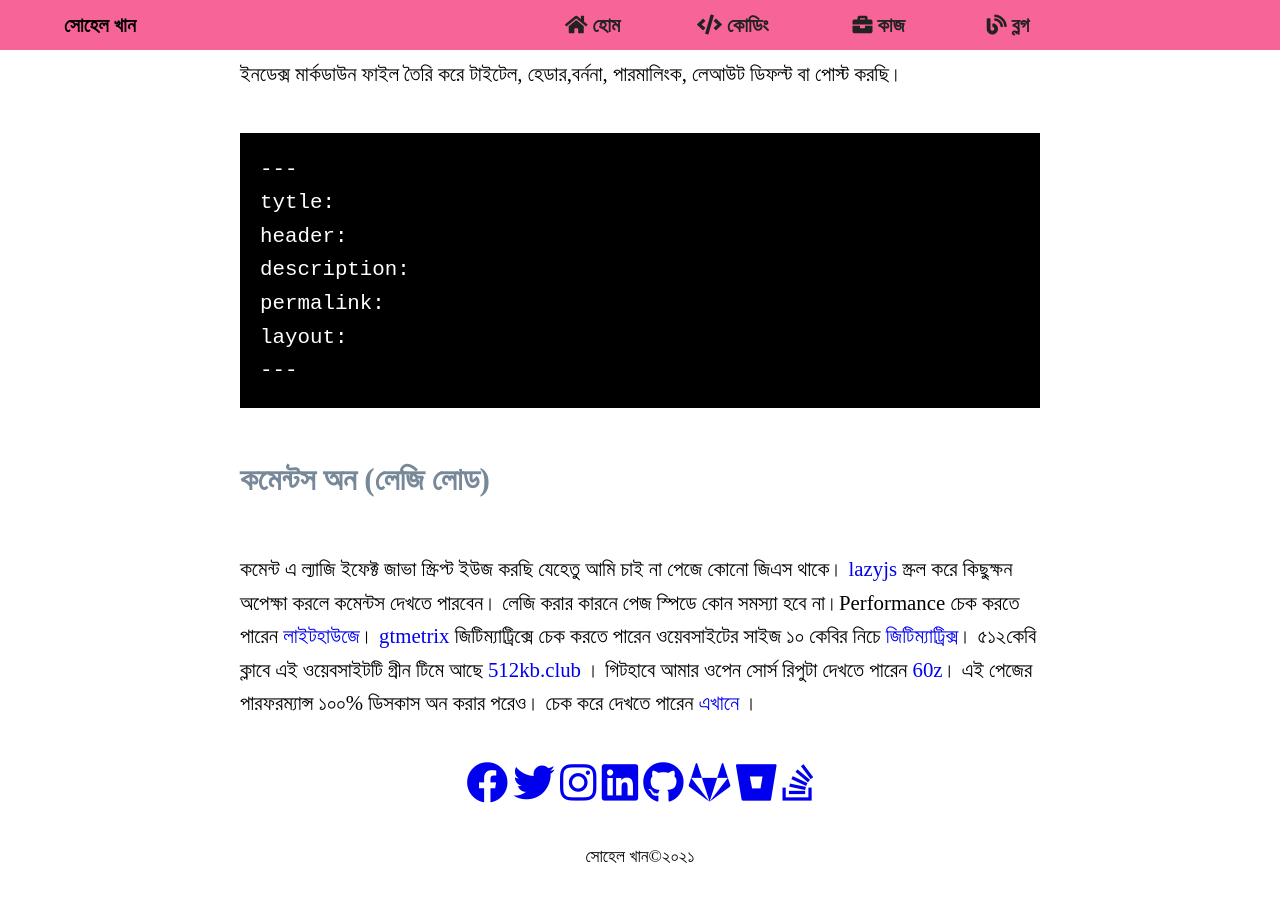
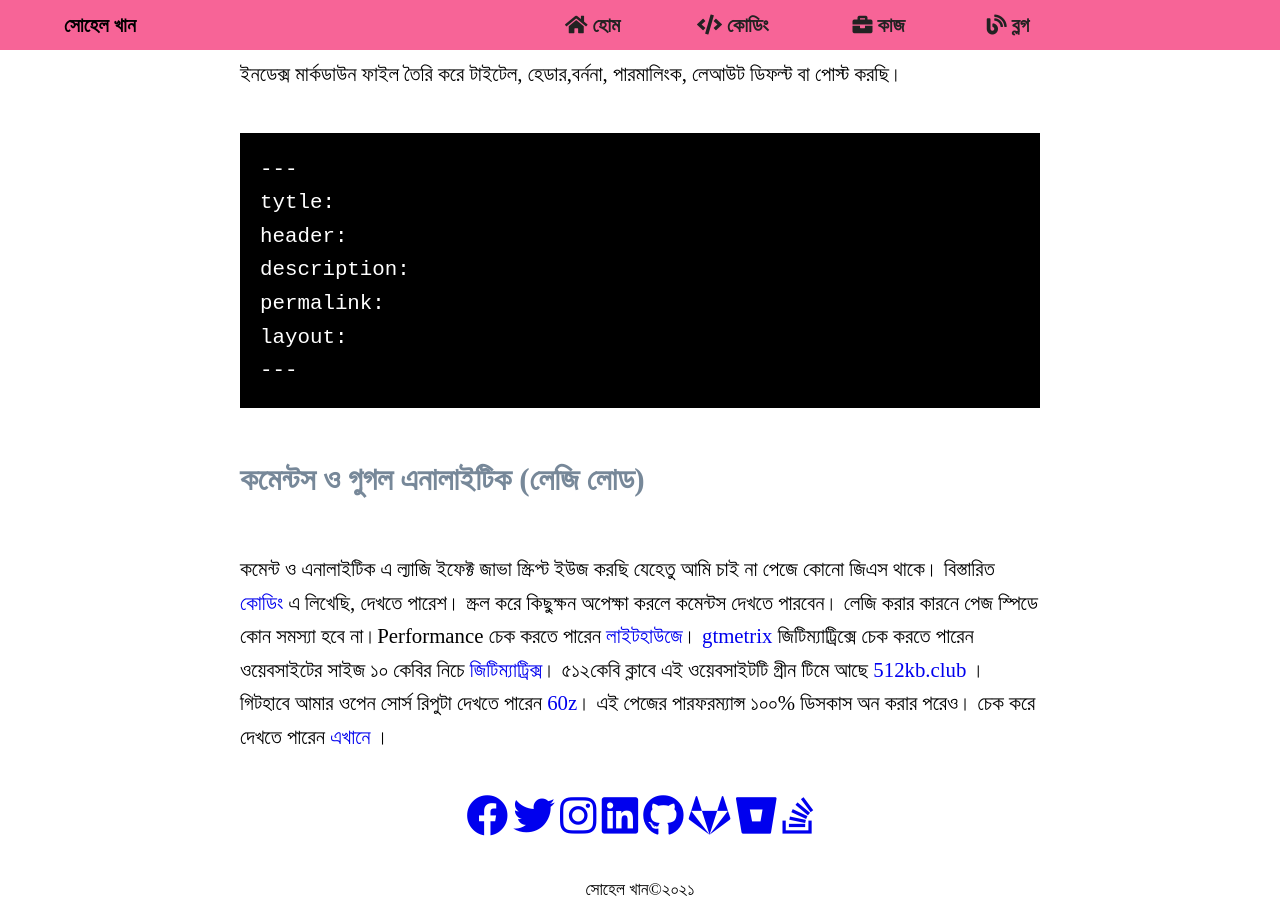
Before and after one commit to sohelkhanz/sohelkhanz.github.io, a Jekyll site: the page built from assets/contents/markdown.md, in a window 1280 px wide and 900 px high, scrolled down 6627 px. Built offline with Jekyll 4.4.1, drawn with Linux system fonts in a browser that asks for light colours; comment, search, counter and statistics services are not loaded; before the commit the page ends 7494 px from its top, so only the background shows below that; some of the changed text lies outside the part shown.

Commit message:
Update markdown.md

````diff
--- a/assets/contents/markdown.md
+++ b/assets/contents/markdown.md
@@ -164,9 +164,9 @@ permalink:
 layout:
 ---
 ```
-## কমেন্টস অন (লেজি লোড)
-কমেন্ট এ ল্যাজি ইফেক্ট জাভা স্ক্রিপ্ট ইউজ করছি যেহেতু আমি চাই না পেজে কোনো জিএস থাকে।
-[lazyjs](https://60z.github.io/lazyjs)
+## কমেন্টস ও গুগল এনালাইটিক (লেজি লোড)
+কমেন্ট ও এনালাইটিক এ ল্যাজি ইফেক্ট জাভা স্ক্রিপ্ট ইউজ করছি যেহেতু আমি চাই না পেজে কোনো জিএস থাকে। বিস্তারিত
+[কোডিং](https://60z.github.io/lazyjs) এ লিখেছি, দেখতে পারেশ।
  স্ক্রল করে কিছুক্ষন অপেক্ষা করলে কমেন্টস দেখতে পারবেন। লেজি করার কারনে পেজ স্পিডে কোন সমস্যা হবে না।Performance চেক করতে পারেন [লাইটহাউজে](https://lighthouse-dot-webdotdevsite.appspot.com//lh/html?url=https%3A%2F%2F60z.github.io%2F)। [gtmetrix](https://gtmetrix.com/reports/60z.github.io/aQzXZHAY/)
 জিটিম্যাট্রিক্সে চেক করতে পারেন ওয়েবসাইটের সাইজ ১০ কেবির নিচে  [জিটিম্যাট্রিক্স](https://gtmetrix.com/har.html?inputUrl=/reports/60z.github.io/aQzXZHAY/net.harp&expand=true&validate=false)।
 ৫১২কেবি ক্লাবে এই ওয়েবসাইটটি গ্রীন টিমে আছে [512kb.club](https://512kb.club/) ।
````
Also changed, not shown: other parts of assets/contents/markdown.md (+1 -1 lines).
